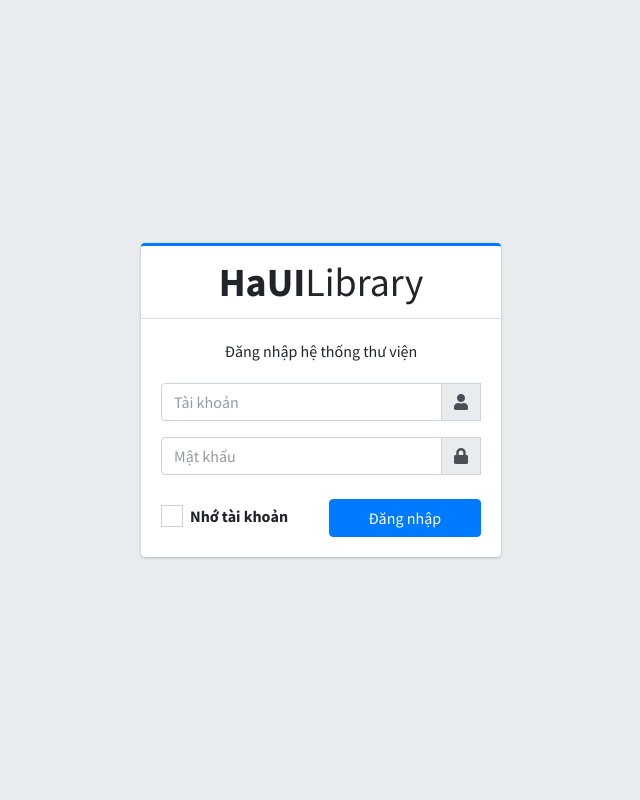
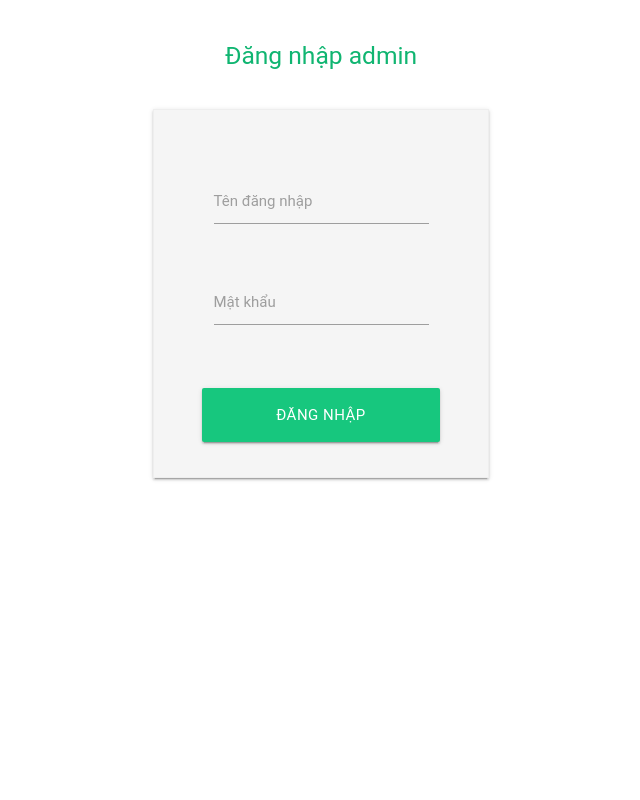
Before and after one commit to phamhoa110/PHP_QLNT_V1, a PHP site: page /login.php in a window 1280 px wide. Shown: the whole page, without its empty margins (319-959 px from the left). Run offline with PHP 8.4, Linux system fonts and the light colour scheme; some libraries are stand-ins or nearby versions; some web fonts are replaced.

Commit message:
edit login

```diff
--- a/admin/login.php
+++ b/admin/login.php
@@ -1,176 +1,126 @@
+
+
 <?php
-// Initialize the session
-session_start();
+    session_start();
+    include('configQLNT.php');
+    if(isset($_POST['dangnhap'])){
+        $taikhoan = $_POST['user_id'];
+        $matkhau = $_POST['password'];
+        //$matkhau = md5($matkhau);
+        $sql = "SELECT * FROM admin WHERE username= '".$taikhoan."' AND password= '".$matkhau."' LIMIT 1";
+        $row=mysqli_query($conn,$sql);
 
-// Check if the user is already logged in, if yes then redirect him to welcome page
-if(isset($_SESSION["loggedin"]) && $_SESSION["loggedin"] === true){
-    header("location: index.php");
-    exit;
-}
+        $count = mysqli_num_rows($row);
+        if($count==0){
 
-// Include config file
-require_once "config.php";
+            echo '<script>alert("Tên tài khoản hoặc mật khẩu không đúng")</script>';
+            echo "<script>window.location.href='login.php';</script>";
+            die();
+        }else{
+          $_SESSION['dangnhap']=$taikhoan;
+          header("Location:index.php");
 
-// Define variables and initialize with empty values
-$username = $password = "";
-$username_err = $password_err = $login_err = "";
+        }
 
-// Processing form data when form is submitted
-if($_SERVER["REQUEST_METHOD"] == "POST"){
 
-    // Check if username is empty
-    if(empty(trim($_POST["username"]))){
-        $username_err = "Nhập tên tài khoản.";
-    } else{
-        $username = trim($_POST["username"]);
+    }
+?>
+
+<html>
+<head>
+  <link href="https://fonts.googleapis.com/icon?family=Material+Icons" rel="stylesheet">
+  <link rel="stylesheet" type="text/css" href="https://cdnjs.cloudflare.com/ajax/libs/materialize/0.97.5/css/materialize.min.css">
+  <style>
+    body {
+      display: flex;
+      min-height: 100vh;
+      flex-direction: column;
     }
 
-    // Check if password is empty
-    if(empty(trim($_POST["password"]))){
-        $password_err = "Nhập mật khẩu.";
-    } else{
-        $password = trim($_POST["password"]);
+    main {
+      flex: 1 0 auto;
     }
 
-    // Validate credentials
-    if(empty($username_err) && empty($password_err)){
-        // Prepare a select statement
-        $sql = "SELECT id, username, password FROM admin WHERE username = ?";
-
-        if($stmt = mysqli_prepare($conn, $sql)){
-            // Bind variables to the prepared statement as parameters
-            mysqli_stmt_bind_param($stmt, "s", $param_username);
-
-            // Set parameters
-            $param_username = $username;
-
-            // Attempt to execute the prepared statement
-            if(mysqli_stmt_execute($stmt)){
-                // Store result
-                mysqli_stmt_store_result($stmt);
-
-                // Check if username exists, if yes then verify password
-                if(mysqli_stmt_num_rows($stmt) == 1){
-                    // Bind result variables
-                    mysqli_stmt_bind_result($stmt, $id, $username, $hashed_password);
-                    if(mysqli_stmt_fetch($stmt)){
-                        if(password_verify($password, $hashed_password)){
-                            // Password is correct, so start a new session
-                            session_start();
-
-                            // Store data in session variables
-                            $_SESSION["loggedin"] = true;
-                            $_SESSION["id"] = $id;
-                            $_SESSION["username"] = $username;
-
-                            // Redirect user to welcome page
-                            header("location: index.php");
-                        } else{
-                            // Password is not valid, display a generic error message
-                            $login_err = "Tài khoản hoặc mật khẩu không đúng.";
-                        }
-                    }
-                } else{
-                    // Username doesn't exist, display a generic error message
-                    $login_err = "Tài khoản hoặc mật khẩu không đúng.";
-                }
-            } else{
-                echo "Có lỗi xảy ra!.";
-            }
-
-            // Close statement
-            mysqli_stmt_close($stmt);
-        }
+    body {
+      background: #fff;
+    }
+    .indigo-text{
+        color: #10b571 !important;
+    }
+    .indigo{
+        background-color: #17c77e !important;
+    }
+    .input-field input[type=date]:focus + label,
+    .input-field input[type=text]:focus + label,
+    .input-field input[type=email]:focus + label,
+    .input-field input[type=password]:focus + label {
+      color: #17c77e;
     }
 
-    // Close connection
-    mysqli_close($conn);
-}
-?>
+    .input-field input[type=date]:focus,
+    .input-field input[type=text]:focus,
+    .input-field input[type=email]:focus,
+    .input-field input[type=password]:focus {
+      border-bottom: 2px solid #17c77e;
+      box-shadow: none;
+    }
+  </style>
+</head>
 
+<body>
+    <main>
+    <center>
 
-<!DOCTYPE html>
-<html lang="en">
-<head>
-  <meta charset="utf-8">
-  <meta name="viewport" content="width=device-width, initial-scale=1">
-  <title>HaUI Library | Login </title>
+      <div class="section"></div>
 
-  <!-- Google Font: Source Sans Pro -->
-  <link rel="stylesheet" href="https://fonts.googleapis.com/css?family=Source+Sans+Pro:300,400,400i,700&display=fallback">
-  <!-- Font Awesome -->
-  <link rel="stylesheet" href="plugins/fontawesome-free/css/all.min.css">
-  <!-- icheck bootstrap -->
-  <link rel="stylesheet" href="plugins/icheck-bootstrap/icheck-bootstrap.min.css">
-  <!-- Theme style -->
-  <link rel="stylesheet" href="dist/css/adminlte.min.css">
-</head>
-<body class="hold-transition login-page">
-<div class="login-box">
-  <!-- /.login-logo -->
-  <div class="card card-outline card-primary">
-    <div class="card-header text-center">
-      <a href="#" class="h1"><b>HaUI</b>Library</a>
-    </div>
-    <div class="card-body">
-      <p class="login-box-msg">Đăng nhập hệ thống thư viện</p>
-      <?php
-        if(!empty($login_err)){
-            echo '<div class="alert alert-danger">' . $login_err . '</div>';
-        }
-        ?>
-      <form action="<?php echo htmlspecialchars($_SERVER["PHP_SELF"]); ?>" method="post">
-        <div class="input-group mb-3">
-          <input type="text" name="username" class="form-control <?php echo (!empty($username_err)) ? 'is-invalid' : ''; ?>" value="<?php echo $username; ?>" placeholder="Tài khoản">
-          <div class="input-group-append">
-            <div class="input-group-text">
-              <span class="fas fa-user"></span>
+      <h5 class="indigo-text">Đăng nhập admin</h5>
+      <div class="section"></div>
+
+      <div class="container">
+        <div class="z-depth-1 grey lighten-4 row" style="display: inline-block; padding: 32px 48px 0px 48px; border: 1px solid #EEE;">
+
+          <form action="" autocomplete="off" class="col s12" method="POST">
+            <div class='row'>
+              <div class='col s12'>
+              </div>
             </div>
-          </div>
-          <span class="invalid-feedback"><?php echo $username_err; ?></span>
-        </div>
-        <div class="input-group mb-3">
-          <input type="password" name="password" class="form-control <?php echo (!empty($password_err)) ? 'is-invalid' : ''; ?>" placeholder="Mật khẩu">
-          <div class="input-group-append">
-            <div class="input-group-text">
-              <span class="fas fa-lock"></span>
+
+            <div class='row'>
+              <div class='input-field col s12'>
+                <input class='validate' type='text' name='user_id' id='user_id' />
+                <label for='user_id'>Tên đăng nhập</label>
+              </div>
             </div>
-          </div>
-          <span class="invalid-feedback"><?php echo $password_err; ?></span>
-        </div>
-        <div class="row">
-          <div class="col-6 mt-2">
-            <div class="icheck-primary">
-              <input type="checkbox" id="remember">
-              <label for="remember">
-                Nhớ tài khoản
+
+            <div class='row'>
+              <div class='input-field col s12'>
+                <input class='validate' type='password' name='password' id='password' />
+                <label for='password'>Mật khẩu</label>
+              </div>
+              <label style='float: right;'>
+                <!-- <a class='pink-text' style="color: #17c77e !important;" href='#!'><b>Quên mật khẩu</b></a> -->
               </label>
             </div>
-          </div>
-          <!-- /.col -->
-          <div class="col-6 mt-2">
-            <button type="submit" class="btn btn-primary btn-block">Đăng nhập</button>
-          </div>
-          <!-- /.col -->
+
+            <br />
+            <center>
+              <div class='row'>
+                <button type='submit' name='dangnhap' class='col s12 btn btn-large waves-effect indigo'>Đăng nhập</button>
+              </div>
+            </center>
+          </form>
         </div>
-      </form>
+      </div>
+      <!-- <a href="register.php">Đăng ký</a> -->
+    </center>
 
+    <div class="section"></div>
+    <div class="section"></div>
+  </main>
 
-      <!--p class="mb-1 mt-5">
-        <a href="forgot_password.php">Quên mật khẩu</a>
-      </p>
-      <p class="mb-0">
-        <a href="register.php" class="text-center">Đăng kí tài khoản</a>
-      </p>
-    </div-->
-    <!-- /.card-body -->
-  </div>
-  <!-- /.card -->
-</div>
-<!-- /.login-box -->
+  <script type="text/javascript" src="https://cdnjs.cloudflare.com/ajax/libs/jquery/2.2.1/jquery.min.js"></script>
+  <script type="text/javascript" src="https://cdnjs.cloudflare.com/ajax/libs/materialize/0.97.5/js/materialize.min.js"></script>
+  <script type="text/javascript" src="https://cdnjs.cloudflare.com/ajax/libs/jquery/3.6.0/jquery.min.js"></script>
+</body>
 
-
-<!-- Bootstrap 4 -->
-<script src="plugins/bootstrap/js/bootstrap.bundle.min.js"></script>
-</body>
 </html>
--- a/user/products.php
+++ b/user/products.php
@@ -1,6 +1,6 @@
 <?php
 require 'config.php';
-include("header1.php");
+include("header.php");
 $sql_danhmuc = "SELECT * FROM danhmuc  ORDER BY MaDM DESC";
 $query_danhmuc = mysqli_query($conn, $sql_danhmuc);
 ?>
```
Also changed, not shown: admin/index.php (+5 -4 lines), admin/logout.php (+4 -4 lines), user/index.php (+3 -6 lines).
